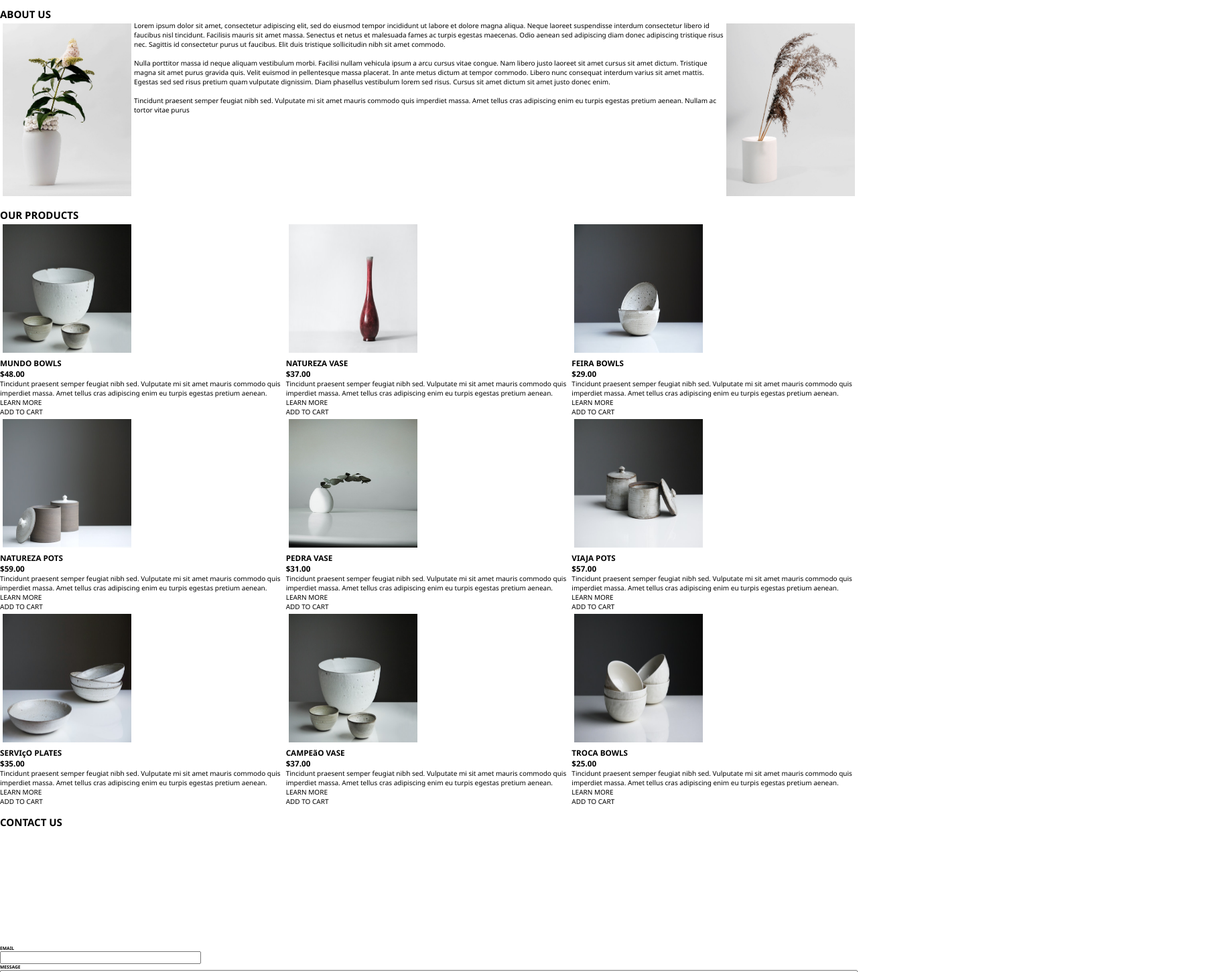
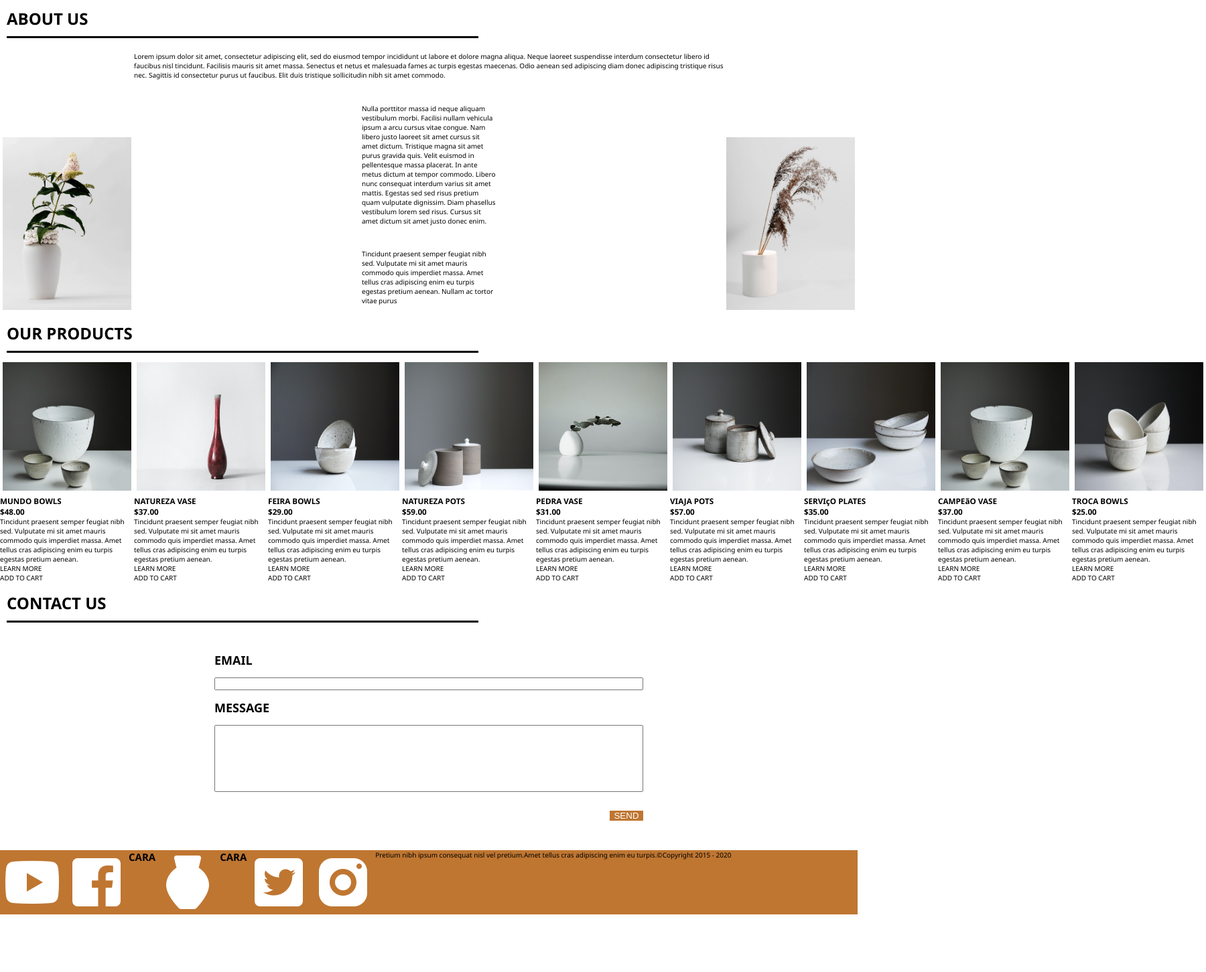
Before and after one commit to GWKuether/eCommerceWebsiteProj, a plain HTML site: page index.html in a window 1280 px wide. Shown: the part 487-1939 px from the top of the page at 67% size, 1800 px wide, since content can reach past the window. After the commit the page ends 1853 px from the top, so only its background shows below. Drawn offline with Linux system fonts and the light colour scheme.

Commit message:
Continuing to Format Throughout Page + Completed Contact Us Section

```diff
--- a/index.html
+++ b/index.html
@@ -7,14 +7,14 @@
         <style>body {font-family: 'Segoe UI', Tahoma, Geneva, Verdana, sans-serif;}</style>
     </head>
     <body>
-        <section>
+        <section id="home">
             <div class="searchbar-container">
                 <nav>
                     <ul class="navbar-line">
-                        <li class="navbar"><a class="navbar-format font-size-large" href="#">HOME</a></li>
-                        <li class="navbar"><a class="navbar-format font-size-large" href="#">ABOUT</a></li>
-                        <li class="navbar"><a class="navbar-format font-size-large" href="#">PRODUCTS</a></li>
-                        <li class="navbar"><a class="navbar-format font-size-large" href="#">CONTACT</a></li>
+                        <li class="navbar"><a class="navbar-format font-size-large" href="#home">HOME</a></li>
+                        <li class="navbar"><a class="navbar-format font-size-large" href="#about">ABOUT</a></li>
+                        <li class="navbar"><a class="navbar-format font-size-large" href="#products">PRODUCTS</a></li>
+                        <li class="navbar"><a class="navbar-format font-size-large" href="#contact">CONTACT</a></li>
                     </ul>
                 </nav>
                 <div class="logo-container">
@@ -27,7 +27,7 @@
                 <p>CART(0)</p>
             </div>
             <br>
-            <div class="line"></div>
+            <div class="large-line"></div>
         </section>
 
         <section>
@@ -38,24 +38,26 @@
             </div>
         </section>
         <br>
-        <section>
-            <h1>ABOUT US</h1>
+        <section id="about">
+            <h1 class="font-size-x-large">ABOUT US</h1>
+            <div class="small-line"></div>
             <div class="about-us-container" >
                 <img class="about-us-image-sizer" src="assets\UX-HTML-CSS\Vase_Dame_2048x2048.jpg" alt="Vase">
-                <div>
+                <div class="about-us-inner-container">
                     <p>Lorem ipsum dolor sit amet, consectetur adipiscing elit, sed do eiusmod tempor incididunt ut labore et dolore magna aliqua. Neque laoreet suspendisse interdum consectetur libero id faucibus nisl tincidunt. Facilisis mauris sit amet massa. Senectus et netus et malesuada fames ac turpis egestas maecenas. Odio aenean sed adipiscing diam donec adipiscing tristique risus nec. Sagittis id consectetur purus ut faucibus. Elit duis tristique sollicitudin nibh sit amet commodo. </p>
                     <br>
-                    <p>Nulla porttitor massa id neque aliquam vestibulum morbi. Facilisi nullam vehicula ipsum a arcu cursus vitae congue. Nam libero justo laoreet sit amet cursus sit amet dictum. Tristique magna sit amet purus gravida quis. Velit euismod in pellentesque massa placerat. In ante metus dictum at tempor commodo. Libero nunc consequat interdum varius sit amet mattis. Egestas sed sed risus pretium quam vulputate dignissim. Diam phasellus vestibulum lorem sed risus. Cursus sit amet dictum sit amet justo donec enim.</p>
+                    <p class="about-us-paragraph-sizer">Nulla porttitor massa id neque aliquam vestibulum morbi. Facilisi nullam vehicula ipsum a arcu cursus vitae congue. Nam libero justo laoreet sit amet cursus sit amet dictum. Tristique magna sit amet purus gravida quis. Velit euismod in pellentesque massa placerat. In ante metus dictum at tempor commodo. Libero nunc consequat interdum varius sit amet mattis. Egestas sed sed risus pretium quam vulputate dignissim. Diam phasellus vestibulum lorem sed risus. Cursus sit amet dictum sit amet justo donec enim.</p>
                     <br>
-                    <p>Tincidunt praesent semper feugiat nibh sed. Vulputate mi sit amet mauris commodo quis imperdiet massa. Amet tellus cras adipiscing enim eu turpis egestas pretium aenean. Nullam ac tortor vitae purus</p>
+                    <p class="about-us-paragraph-sizer">Tincidunt praesent semper feugiat nibh sed. Vulputate mi sit amet mauris commodo quis imperdiet massa. Amet tellus cras adipiscing enim eu turpis egestas pretium aenean. Nullam ac tortor vitae purus</p>
                 </div>
                     <img class="about-us-image-sizer" src="assets\UX-HTML-CSS\Cylinder_unglazed3_2048x2048.jpg" alt="Flowers">
             </div>
         </section>
         <br>
-        <section>
-            <div>
-                <h1>OUR PRODUCTS</h1>
+        <section id=products>
+            <h1 class="font-size-x-large">OUR PRODUCTS</h1>
+            <div class="small-line"></div>
+            <div class="products">
                 <div class="product-container-1">
                     <div>
                         <img class="product-image-sizer" src="assets\UX-HTML-CSS\tom-crew-7HuTGlUfQSo-unsplash.jpg" alt="Mundo Bowls">
@@ -137,13 +139,19 @@
             </div>
         </section>
         <br>
-        <section>
-            <h1>CONTACT US</h1>
+        <section id="contact">
+            <h1 class="font-size-x-large">CONTACT US</h1>
+            <div class="small-line"></div>
             <div class="contact-us-container">
-                <h6>EMAIL</h6>
+                <h6 class="font-size-large">EMAIL</h6>
+                <br>
                 <input type="text" class="email-text-area">
-                <h6>MESSAGE</h6>
+                <br>
+                <h6 class="font-size-large">MESSAGE</h6>
+                <br>
                 <input type="text" class="message-text-area">
+                <br>
+                <br>
                 <input type="button" value="SEND" class="send-button-sizer orange-background white-text" />
             </div>
             <div class="page-bottom-container page-bottom-rectangle">
--- a/styles.css
+++ b/styles.css
@@ -17,6 +17,7 @@ html {
 
 .font-size-x-large{
     font-size: x-large;
+    padding-left: 1rem;
 }
 .navbar-line{
     list-style-type: none;
@@ -54,18 +55,25 @@ html {
 
 .searchbar-container{
     display: flex;
-    justify-content: center;
+    justify-content: space-around;
     align-items: center;
 }
 
-.line{
-display: flex;
-height: 3px;
-width: 1500px;
-margin: 20px;
-background-color: #000000;
+.large-line{
+    display: flex;
+    height: 3px;
+    width: 95%;
+    margin: 20px;
+    background-color: #000000;
 }
 
+.small-line{
+    display: flex;
+    height: 3px;
+    width: 55%;
+    margin: 10px;
+    background-color: #000000;
+}
 
 .coverphoto-sizer{
     width: 100vh;
@@ -85,6 +93,7 @@ background-color: #000000;
 .logo-container{
     display: flex;
     align-items: center;
+    gap: 1rem;
 }
 
 .coverphoto-container{
@@ -95,20 +104,33 @@ background-color: #000000;
 .about-us-image-sizer{
     width: 200px;
     padding: 4px;
+    align-self: flex-end;
 }
 
 .about-us-container{
+    height: 400px;
     display: flex;
 }
 
 .about-us-inner-container{
     display: flex;
+    align-items: center;
+    flex-direction: column;
+    justify-content: space-evenly;
+}
+
+.about-us-paragraph-sizer{
+    width: 200px;
 }
 
 .product-image-sizer{
     height: 200px;
     width: 200px;
     padding: 4px;
+}
+
+.products{
+    display: flex;
 }
 
 .product-container-1{
@@ -124,14 +146,16 @@ background-color: #000000;
 }
 
 .contact-us-container{
-    height: 500px;
+    height: 300px;
+    padding-left: 300px;
+    padding-right: 300px;
+    margin: 20px;
     display: flex;
     flex-direction: column;
     justify-content: center;
 }
 
 .email-text-area{
-    width: 300px;
 }
 
 .message-text-area{
@@ -142,6 +166,7 @@ background-color: #000000;
     width: 50px;
     padding: 0;
     border: none;
+    align-self: self-end;
 }
 
 .page-bottom-container{
```
